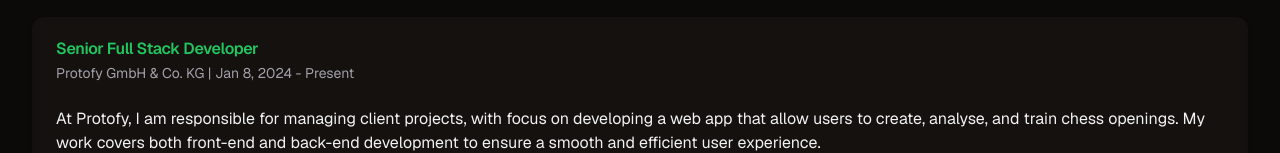
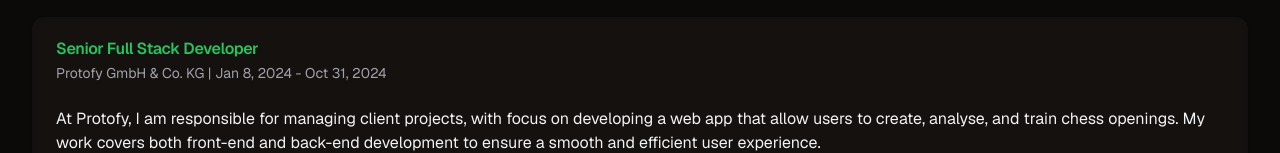
Before and after one commit to ahofmeister/website, a Next.js app: page /about in a window 1280 px wide. Shown: the part 500-653 px from the top of the page. Built offline with nearby package versions, Linux system fonts and the light colour scheme.

Commit message:
feat: Change end date of last work

```diff
--- a/content/cv/about-data.ts
+++ b/content/cv/about-data.ts
@@ -26,7 +26,7 @@
                 role: "Senior Full Stack Developer",
                 company: "Protofy GmbH & Co. KG",
                 startDate: "Jan 8, 2024",
-                endDate: "Present",
+                endDate: "Oct 31, 2024",
                 description: "At Protofy, I am responsible for managing client projects, with focus on developing a web app that allow users to create, analyse, and train chess openings. My work covers both front-end and back-end development to ensure a smooth and efficient user experience.",
                 technologies: ["Next.js", "React", "JavaScript", "Tailwind CSS", "shadcn-ui", "Supabase", "PostgreSQL", "Resend", "Docker", "Flutter"]
             },
```
